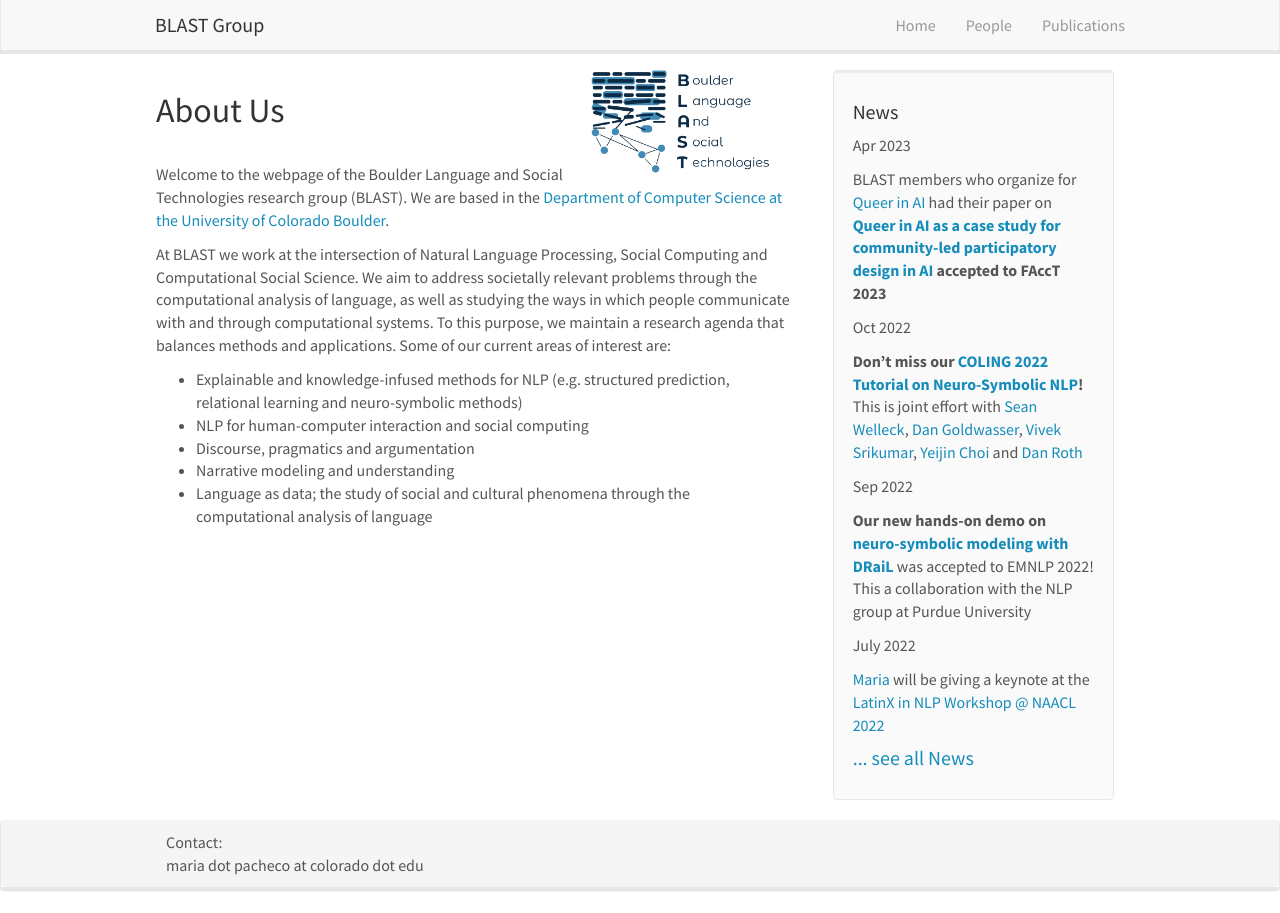
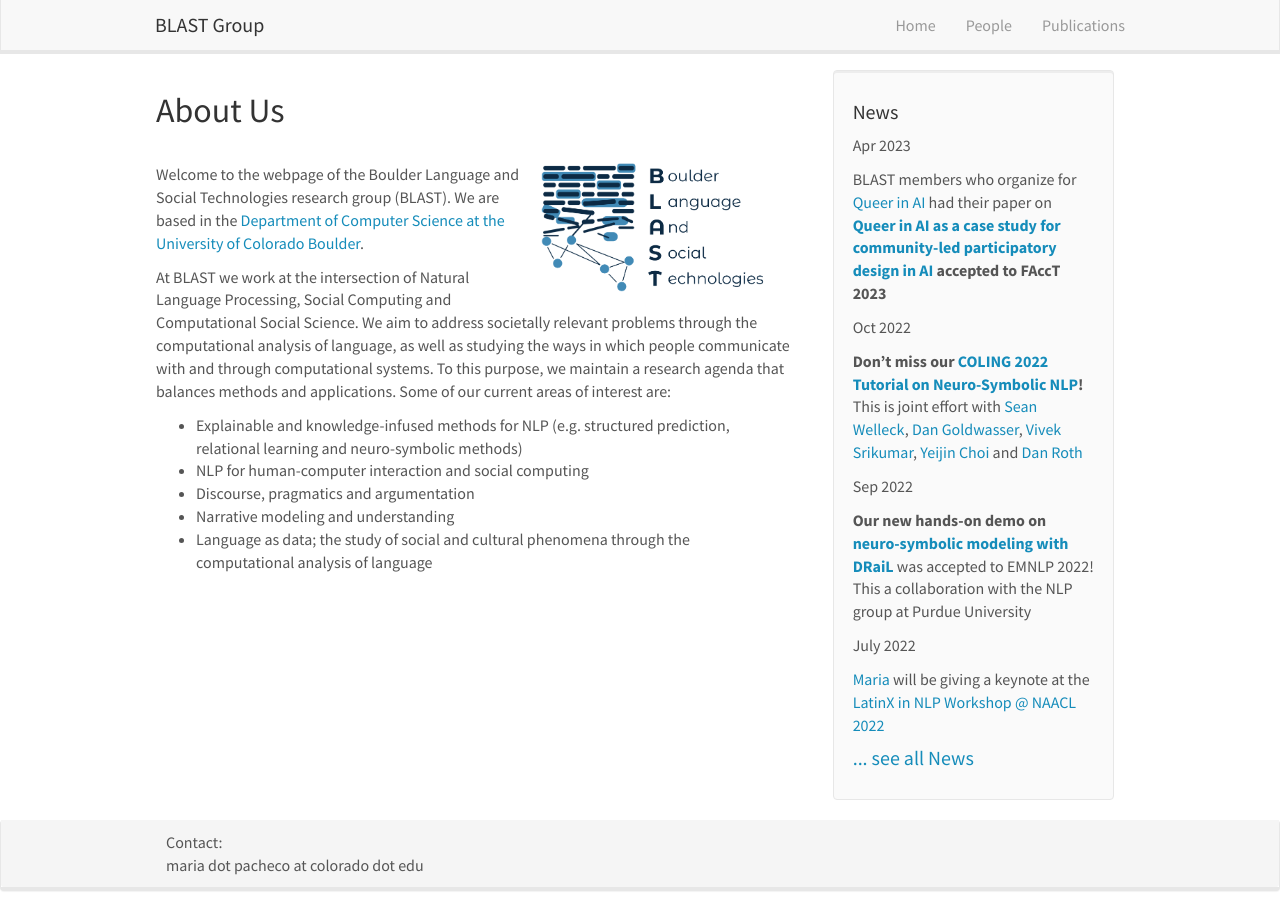
Before and after one commit to blast-cu/blast-cu.github.io, a Jekyll site: the page built from _pages/home.md, in a window 1280 px wide. Built offline with Jekyll 4.4.1, drawn with Linux system fonts in a browser that asks for light colours; nearby versions of some CDN libraries.

Commit message:
Update homelay.html

```diff
--- a/_layouts/homelay.html
+++ b/_layouts/homelay.html
@@ -3,10 +3,9 @@ layout: default
 ---
 
   <div id="homeid" class="col-sm-8">
-
-	<img src="{{ site.url }}{{ site.baseurl }}/images/other_logo_blast.png" class="img-responsive" style="width: 200px; float: right; border: 10px; margin-left: 20px;"/>
-	<h2>About Us</h2>
+    <h2>About Us</h2>
        <br>
+	<img src="{{ site.url }}{{ site.baseurl }}/images/other_logo_blast.png" class="img-responsive" style="width: 250px; float: right; border: 10px; margin-left: 20px;"/>
 	  {{ content }}
   </div>
   <div class="col-sm-4" id="newsid">
```
